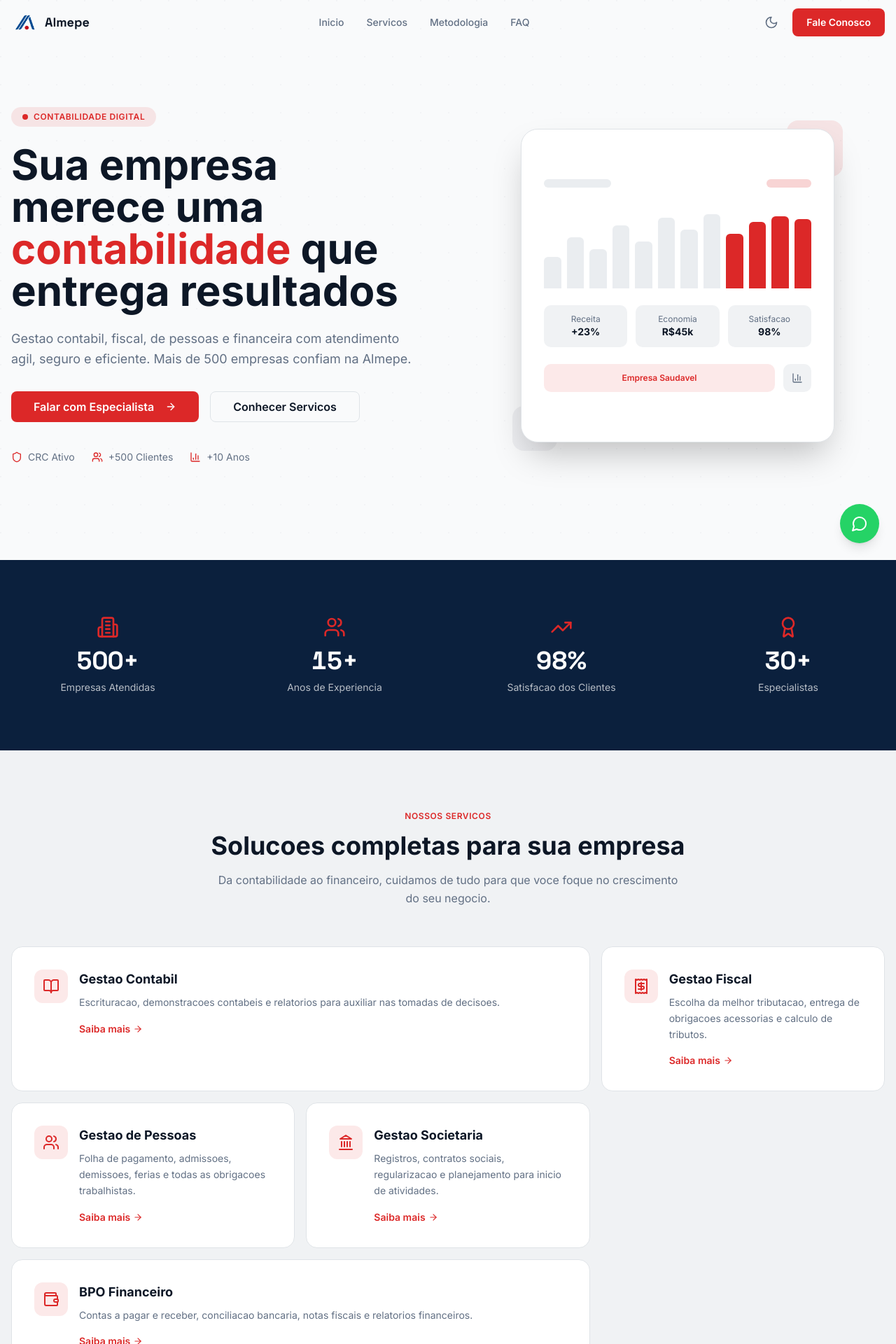
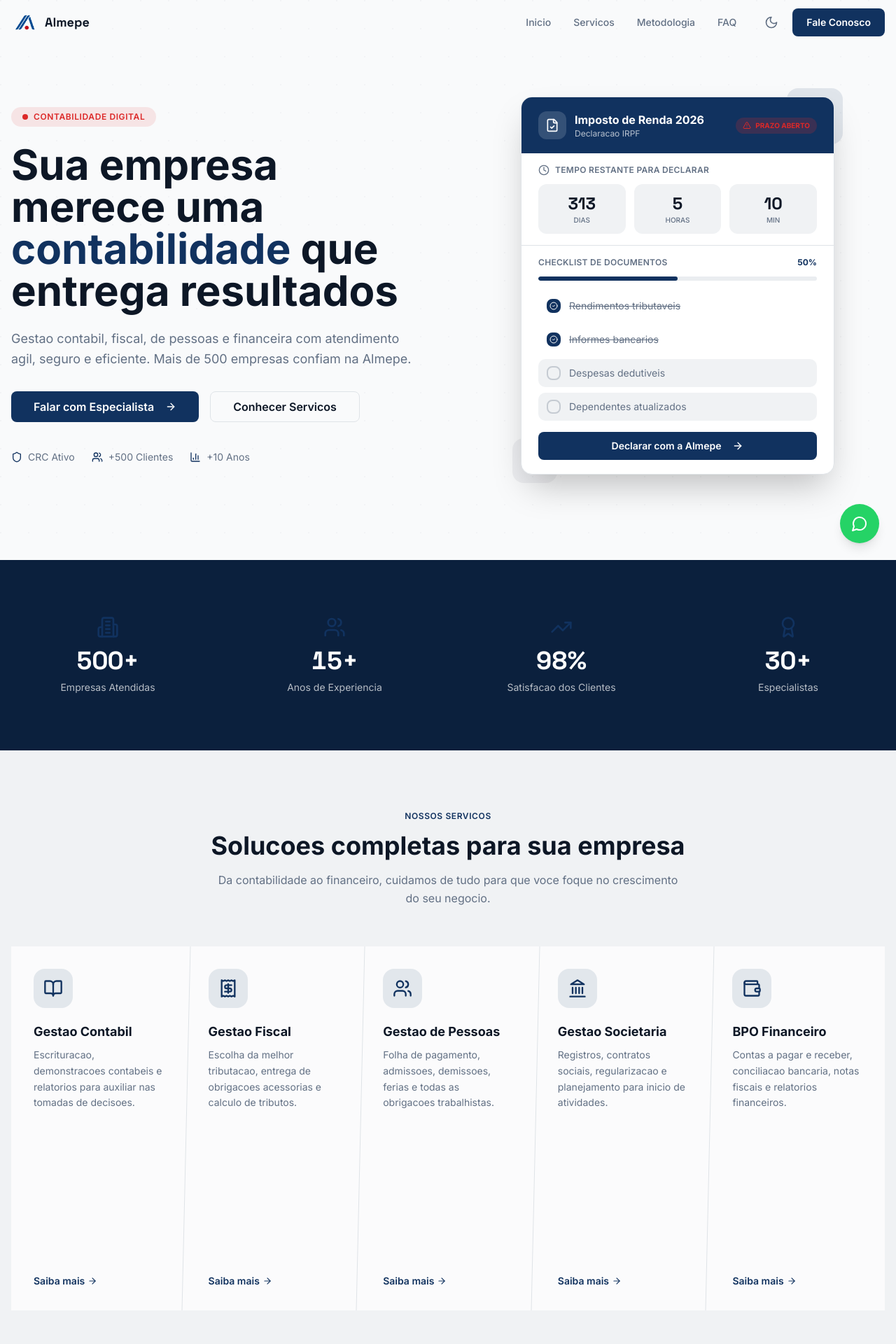
Before and after one commit to Boloeu/Almepe---LP, a Next.js app: page / in a window 1280 px wide. Shown: the top 1920 px of the page at 70% size. Built offline with nearby package versions, Linux system fonts and the light colour scheme.

Commit message:
fix: update CTA colors and component styles
Change accent color to navy for major CTAs and update global styles.
Adjust Header, HeroSection, ServicesSection, and DiagnosticQuiz.

```diff
--- a/app/globals.css
+++ b/app/globals.css
@@ -24,8 +24,10 @@
     --secondary-foreground: 215 50% 10%;
     --muted: 210 15% 93%;
     --muted-foreground: 215 15% 45%;
-    --accent: 0 72% 51%;
+    --accent: 215 70% 22%;
     --accent-foreground: 0 0% 100%;
+    --highlight: 0 72% 51%;
+    --highlight-foreground: 0 0% 100%;
     --destructive: 0 84.2% 60.2%;
     --destructive-foreground: 0 0% 98%;
     --border: 210 15% 89%;
@@ -46,8 +48,10 @@
     --secondary-foreground: 210 20% 95%;
     --muted: 220 20% 14%;
     --muted-foreground: 215 15% 55%;
-    --accent: 0 72% 55%;
+    --accent: 215 60% 45%;
     --accent-foreground: 0 0% 100%;
+    --highlight: 0 72% 55%;
+    --highlight-foreground: 0 0% 100%;
     --destructive: 0 62.8% 30.6%;
     --destructive-foreground: 0 0% 98%;
     --border: 220 15% 18%;
--- a/components/Header.tsx
+++ b/components/Header.tsx
@@ -35,9 +35,9 @@ export default function Header() {
           : "bg-transparent"
       }`}
     >
-      <div className="mx-auto max-w-7xl px-4 py-3 flex items-center justify-between">
-        {/* Logo */}
-        <Link href="/" className="flex items-center gap-2">
+      <div className="mx-auto max-w-7xl px-4 py-3 flex items-center gap-8">
+        {/* Logo -- flush left */}
+        <Link href="/" className="flex items-center gap-2 mr-auto">
           <Image
             src="/images/almepe-colorido-icone.png"
             alt="Almepe Logo"
@@ -71,23 +71,30 @@ export default function Header() {
               className="rounded-lg p-2 text-muted-foreground hover:text-foreground hover:bg-secondary transition-colors"
               aria-label="Alternar tema"
             >
-              {theme === "dark" ? <Sun className="h-5 w-5" /> : <Moon className="h-5 w-5" />}
+              {theme === "dark" ? (
+                <Sun className="h-5 w-5" />
+              ) : (
+                <Moon className="h-5 w-5" />
+              )}
             </button>
           )}
 
           <Link href="/redirect-fale-conosco" className="hidden md:block">
-            <Button className="bg-accent text-accent-foreground hover:bg-almepe-red-dark font-semibold px-5">
+            <Button className="bg-accent text-accent-foreground hover:bg-accent/90 font-semibold px-5">
               Fale Conosco
             </Button>
           </Link>
 
-          {/* Mobile toggle */}
           <button
             onClick={() => setMobileOpen(!mobileOpen)}
             className="md:hidden rounded-lg p-2 text-muted-foreground hover:text-foreground hover:bg-secondary transition-colors"
             aria-label="Menu"
           >
-            {mobileOpen ? <X className="h-5 w-5" /> : <Menu className="h-5 w-5" />}
+            {mobileOpen ? (
+              <X className="h-5 w-5" />
+            ) : (
+              <Menu className="h-5 w-5" />
+            )}
           </button>
         </div>
       </div>
@@ -111,7 +118,7 @@ export default function Header() {
               onClick={() => setMobileOpen(false)}
               className="mt-2"
             >
-              <Button className="w-full bg-accent text-accent-foreground hover:bg-almepe-red-dark font-semibold">
+              <Button className="w-full bg-accent text-accent-foreground hover:bg-accent/90 font-semibold">
                 Fale Conosco
               </Button>
             </Link>
--- a/components/HeroSection.tsx
+++ b/components/HeroSection.tsx
@@ -1,12 +1,62 @@
 "use client"
 
+import { useState, useEffect } from "react"
 import { useInView } from "@/hooks/use-in-view"
 import Link from "next/link"
 import { Button } from "@/components/ui/button"
-import { ArrowRight, BarChart3, Shield, Users } from "lucide-react"
+import {
+  ArrowRight,
+  Shield,
+  Users,
+  BarChart3,
+  FileCheck,
+  Clock,
+  AlertTriangle,
+  CheckCircle2,
+} from "lucide-react"
+
+const checklistItems = [
+  { label: "Rendimentos tributaveis", done: true },
+  { label: "Informes bancarios", done: true },
+  { label: "Despesas dedutiveis", done: false },
+  { label: "Dependentes atualizados", done: false },
+]
 
 export default function HeroSection() {
   const { ref, isInView } = useInView(0.15)
+  const [checkedItems, setCheckedItems] = useState<boolean[]>(
+    checklistItems.map((item) => item.done)
+  )
+  const [countdown, setCountdown] = useState({ days: 0, hours: 0, mins: 0 })
+
+  // Countdown to May 30, 2026 deadline
+  useEffect(() => {
+    function calcRemaining() {
+      const deadline = new Date("2026-05-30T23:59:59-03:00").getTime()
+      const now = Date.now()
+      const diff = Math.max(0, deadline - now)
+      return {
+        days: Math.floor(diff / (1000 * 60 * 60 * 24)),
+        hours: Math.floor((diff / (1000 * 60 * 60)) % 24),
+        mins: Math.floor((diff / (1000 * 60)) % 60),
+      }
+    }
+    setCountdown(calcRemaining())
+    const id = setInterval(() => setCountdown(calcRemaining()), 60000)
+    return () => clearInterval(id)
+  }, [])
+
+  const toggleItem = (i: number) => {
+    setCheckedItems((prev) => {
+      const next = [...prev]
+      next[i] = !next[i]
+      return next
+    })
+  }
+
+  const progress = Math.round(
+    (checkedItems.filter(Boolean).length / checkedItems.length) * 100
+  )
 
   return (
     <section
@@ -14,12 +64,15 @@ export default function HeroSection() {
       ref={ref}
       className="relative min-h-screen flex items-center pt-20 pb-16 overflow-hidden"
     >
-      {/* Subtle background pattern */}
+      {/* Subtle dot grid */}
       <div className="absolute inset-0 bg-background">
-        <div className="absolute inset-0 opacity-[0.03] dark:opacity-[0.05]" style={{
+        <div
+          className="absolute inset-0 opacity-[0.03] dark:opacity-[0.05]"
+          style={{
             backgroundImage: `radial-gradient(circle at 1px 1px, hsl(var(--foreground)) 1px, transparent 0)`,
-          backgroundSize: '40px 40px',
-        }} />
+            backgroundSize: "40px 40px",
+          }}
+        />
       </div>
 
       <div className="relative mx-auto max-w-7xl px-4 w-full">
@@ -30,17 +83,17 @@ export default function HeroSection() {
               isInView ? "animate-fade-in-up" : "opacity-0"
             }`}
           >
-            <div className="inline-flex items-center gap-2 rounded-full bg-accent/10 px-4 py-1.5 mb-6">
-              <span className="h-2 w-2 rounded-full bg-accent" />
-              <span className="text-xs font-semibold text-accent uppercase tracking-wider">
+            <div className="inline-flex items-center gap-2 rounded-full bg-highlight/10 px-4 py-1.5 mb-6">
+              <span className="h-2 w-2 rounded-full bg-highlight" />
+              <span className="text-xs font-semibold text-highlight uppercase tracking-wider">
                 Contabilidade Digital
               </span>
             </div>
 
             <h1 className="text-4xl sm:text-5xl lg:text-6xl font-bold leading-tight text-balance text-foreground">
               Sua empresa merece uma{" "}
-              <span className="text-accent">contabilidade</span>{" "}
-              que entrega resultados
+              <span className="text-accent">contabilidade</span> que entrega
+              resultados
             </h1>
 
             <p className="mt-6 text-lg text-muted-foreground leading-relaxed max-w-xl mx-auto lg:mx-0">
@@ -52,7 +105,7 @@ export default function HeroSection() {
               <Link href="/redirect-fale-conosco">
                 <Button
                   size="lg"
-                  className="bg-accent text-accent-foreground hover:bg-almepe-red-dark font-semibold px-8 text-base"
+                  className="bg-accent text-accent-foreground hover:bg-accent/90 font-semibold px-8 text-base"
                 >
                   Falar com Especialista
                   <ArrowRight className="ml-2 h-4 w-4" />
@@ -86,69 +139,131 @@ export default function HeroSection() {
             </div>
           </div>
 
-          {/* Right: 3D Placeholder / Visual element */}
+          {/* Right: IR 2026 interactive card */}
           <div
             className={`flex-1 w-full max-w-lg lg:max-w-none transition-all duration-700 delay-200 ${
               isInView ? "animate-fade-in-up" : "opacity-0"
             }`}
           >
-            <div className="relative aspect-square max-w-md mx-auto">
-              {/* Abstract visual representation */}
-              <div className="absolute inset-0 rounded-3xl bg-card border border-border shadow-2xl overflow-hidden">
-                <div className="absolute inset-0 flex flex-col items-center justify-center p-8 gap-6">
-                  {/* Dashboard mock */}
-                  <div className="w-full space-y-4">
-                    <div className="flex items-center justify-between">
-                      <div className="h-3 w-24 rounded-full bg-muted" />
-                      <div className="h-3 w-16 rounded-full bg-accent/20" />
+            <div className="relative max-w-md mx-auto">
+              <div className="rounded-2xl bg-card border border-border shadow-2xl overflow-hidden">
+                {/* Card header */}
+                <div className="bg-accent px-6 py-5 flex items-center justify-between">
+                  <div className="flex items-center gap-3">
+                    <div className="flex items-center justify-center h-10 w-10 rounded-xl bg-accent-foreground/15">
+                      <FileCheck className="h-5 w-5 text-accent-foreground" />
+                    </div>
+                    <div>
+                      <h3 className="text-base font-bold text-accent-foreground">
+                        Imposto de Renda 2026
+                      </h3>
+                      <p className="text-xs text-accent-foreground/70">
+                        Declaracao IRPF
+                      </p>
+                    </div>
+                  </div>
+                  <div className="flex items-center gap-1.5 rounded-full bg-highlight/20 px-2.5 py-1">
+                    <AlertTriangle className="h-3 w-3 text-highlight" />
+                    <span className="text-[10px] font-bold text-highlight uppercase">
+                      Prazo aberto
+                    </span>
+                  </div>
                 </div>
 
-                    {/* Chart bars */}
-                    <div className="flex items-end gap-2 h-32 pt-4">
-                      {[40, 65, 50, 80, 60, 90, 75, 95, 70, 85, 92, 88].map((h, i) => (
+                {/* Countdown */}
+                <div className="px-6 py-4 border-b border-border">
+                  <div className="flex items-center gap-2 mb-3">
+                    <Clock className="h-4 w-4 text-muted-foreground" />
+                    <span className="text-xs font-semibold text-muted-foreground uppercase tracking-wide">
+                      Tempo restante para declarar
+                    </span>
+                  </div>
+                  <div className="flex gap-3">
+                    {[
+                      { value: countdown.days, label: "dias" },
+                      { value: countdown.hours, label: "horas" },
+                      { value: countdown.mins, label: "min" },
+                    ].map((unit) => (
                       <div
-                          key={i}
-                          className="flex-1 rounded-t-sm transition-all duration-500"
-                          style={{
-                            height: `${h}%`,
-                            backgroundColor: i >= 8 ? 'hsl(var(--accent))' : 'hsl(var(--muted))',
-                            transitionDelay: `${i * 50}ms`,
-                          }}
-                        />
-                      ))}
-                    </div>
-
-                    {/* Stats row */}
-                    <div className="grid grid-cols-3 gap-3 pt-2">
-                      {[
-                        { label: "Receita", value: "+23%" },
-                        { label: "Economia", value: "R$45k" },
-                        { label: "Satisfacao", value: "98%" },
-                      ].map((stat) => (
-                        <div
-                          key={stat.label}
-                          className="rounded-lg bg-secondary p-3 text-center"
+                        key={unit.label}
+                        className="flex-1 rounded-xl bg-secondary text-center py-3"
                       >
-                          <p className="text-xs text-muted-foreground">{stat.label}</p>
-                          <p className="text-sm font-bold text-foreground">{stat.value}</p>
+                        <p className="text-2xl font-bold font-mono text-foreground">
+                          {unit.value}
+                        </p>
+                        <p className="text-[10px] font-medium text-muted-foreground uppercase">
+                          {unit.label}
+                        </p>
                       </div>
                     ))}
                   </div>
+                </div>
 
-                    {/* Bottom row */}
-                    <div className="flex items-center gap-3 pt-2">
-                      <div className="h-10 flex-1 rounded-lg bg-accent/10 flex items-center justify-center">
-                        <span className="text-xs font-semibold text-accent">Empresa Saudavel</span>
+                {/* Checklist */}
+                <div className="px-6 py-4">
+                  <div className="flex items-center justify-between mb-3">
+                    <span className="text-xs font-semibold text-muted-foreground uppercase tracking-wide">
+                      Checklist de documentos
+                    </span>
+                    <span className="text-xs font-bold text-accent">
+                      {progress}%
+                    </span>
                   </div>
-                      <div className="h-10 w-10 rounded-lg bg-secondary flex items-center justify-center">
-                        <BarChart3 className="h-4 w-4 text-muted-foreground" />
+                  <div className="h-1.5 rounded-full bg-muted overflow-hidden mb-4">
+                    <div
+                      className="h-full rounded-full bg-accent transition-all duration-500"
+                      style={{ width: `${progress}%` }}
+                    />
                   </div>
-                    </div>
-                  </div>
+
+                  <div className="flex flex-col gap-2">
+                    {checklistItems.map((item, i) => (
+                      <button
+                        key={item.label}
+                        onClick={() => toggleItem(i)}
+                        className={`flex items-center gap-3 rounded-lg px-3 py-2.5 text-left text-sm transition-colors ${
+                          checkedItems[i]
+                            ? "bg-accent/8 text-foreground"
+                            : "bg-secondary text-muted-foreground hover:bg-secondary/80"
+                        }`}
+                      >
+                        <span
+                          className={`flex-shrink-0 flex items-center justify-center h-5 w-5 rounded-md border-2 transition-colors ${
+                            checkedItems[i]
+                              ? "border-accent bg-accent"
+                              : "border-muted-foreground/30"
+                          }`}
+                        >
+                          {checkedItems[i] && (
+                            <CheckCircle2 className="h-3 w-3 text-accent-foreground" />
+                          )}
+                        </span>
+                        <span
+                          className={
+                            checkedItems[i]
+                              ? "line-through text-muted-foreground"
+                              : ""
+                          }
+                        >
+                          {item.label}
+                        </span>
+                      </button>
+                    ))}
                   </div>
                 </div>
 
-              {/* Decorative corner accent */}
+                {/* CTA */}
+                <div className="px-6 pb-5">
+                  <Link href="/redirect-hero-contabilidade">
+                    <Button className="w-full bg-accent text-accent-foreground hover:bg-accent/90 font-semibold">
+                      Declarar com a Almepe
+                      <ArrowRight className="ml-2 h-4 w-4" />
+                    </Button>
+                  </Link>
+                </div>
+              </div>
+
+              {/* Decorative corners */}
               <div className="absolute -top-3 -right-3 h-20 w-20 rounded-2xl bg-accent/10 -z-10" />
               <div className="absolute -bottom-3 -left-3 h-16 w-16 rounded-2xl bg-primary/5 -z-10" />
             </div>
--- a/components/ServicesSection.tsx
+++ b/components/ServicesSection.tsx
@@ -19,7 +19,6 @@ const services = [
     description:
       "Escrituracao, demonstracoes contabeis e relatorios para auxiliar nas tomadas de decisoes.",
     link: "/redirect-servico-contabil",
-    span: "col-span-1 md:col-span-2",
   },
   {
     icon: Receipt,
@@ -27,7 +26,6 @@ const services = [
     description:
       "Escolha da melhor tributacao, entrega de obrigacoes acessorias e calculo de tributos.",
     link: "/redirect-servico-fiscal",
-    span: "col-span-1",
   },
   {
     icon: Users,
@@ -35,7 +33,6 @@ const services = [
     description:
       "Folha de pagamento, admissoes, demissoes, ferias e todas as obrigacoes trabalhistas.",
     link: "/redirect-servico-pessoal",
-    span: "col-span-1",
   },
   {
     icon: Landmark,
@@ -43,7 +40,6 @@ const services = [
     description:
       "Registros, contratos sociais, regularizacao e planejamento para inicio de atividades.",
     link: "/redirect-servico-societario",
-    span: "col-span-1",
   },
   {
     icon: Wallet,
@@ -51,16 +47,16 @@ const services = [
     description:
       "Contas a pagar e receber, conciliacao bancaria, notas fiscais e relatorios financeiros.",
     link: "/redirect-servico-bpo",
-    span: "col-span-1 md:col-span-2",
   },
 ]
 
 export default function ServicesSection() {
-  const { ref, isInView } = useInView(0.1)
+  const { ref, isInView } = useInView(0.05)
 
   return (
     <section id="servicos" ref={ref} className="py-20 bg-secondary">
       <div className="mx-auto max-w-7xl px-4">
+        {/* Section header */}
         <div className="text-center mb-14">
           <span className="text-xs font-semibold text-accent uppercase tracking-wider">
             Nossos Servicos
@@ -74,43 +70,79 @@ export default function ServicesSection() {
           </p>
         </div>
 
-        {/* Bento Grid */}
-        <div className="grid grid-cols-1 md:grid-cols-3 gap-4">
+        {/* Horizontal row of cards with diagonal dividers */}
+        <div className="relative flex flex-col lg:flex-row lg:min-h-[65vh]">
           {services.map((service, i) => (
             <div
               key={service.title}
-              className={`${service.span} group relative rounded-2xl bg-card border border-border p-6 md:p-8 hover:border-accent/50 hover:shadow-lg transition-all duration-300 ${
+              className={`relative flex-1 transition-all duration-500 ${
                 isInView ? "animate-fade-in-up" : "opacity-0"
               }`}
-              style={{ animationDelay: `${i * 100}ms` }}
+              style={{ animationDelay: `${i * 80}ms` }}
             >
-              <div className="flex items-start gap-4">
-                <div className="flex-shrink-0 flex items-center justify-center h-12 w-12 rounded-xl bg-accent/10 text-accent group-hover:bg-accent group-hover:text-accent-foreground transition-colors duration-300">
-                  <service.icon className="h-6 w-6" />
+              {/* Diagonal divider -- between cards on large screens */}
+              {i > 0 && (
+                <div className="hidden lg:block absolute left-0 top-0 bottom-0 w-px z-10">
+                  <svg
+                    className="absolute -left-3 top-0 h-full w-6"
+                    viewBox="0 0 24 100"
+                    preserveAspectRatio="none"
+                    xmlns="http://www.w3.org/2000/svg"
+                  >
+                    <line
+                      x1="18"
+                      y1="0"
+                      x2="6"
+                      y2="100"
+                      stroke="hsl(var(--border))"
+                      strokeWidth="1"
+                      vectorEffect="non-scaling-stroke"
+                    />
+                  </svg>
                 </div>
-                <div className="flex-1 min-w-0">
-                  <h3 className="text-lg font-bold text-foreground">
+              )}
+
+              {/* Horizontal divider on mobile */}
+              {i > 0 && (
+                <div className="lg:hidden h-px bg-border my-1" />
+              )}
+
+              {/* Card content with backdrop-blur */}
+              <div className="group relative h-full flex flex-col justify-between p-6 lg:p-8 rounded-2xl lg:rounded-none overflow-hidden">
+                {/* Blur layer */}
+                <div className="absolute inset-0 bg-card/70 backdrop-blur-xl -z-[1]" />
+
+                <div>
+                  <div className="flex items-center justify-center h-14 w-14 rounded-2xl bg-accent/10 text-accent group-hover:bg-accent group-hover:text-accent-foreground transition-colors duration-300 mb-5">
+                    <service.icon className="h-7 w-7" />
+                  </div>
+
+                  <h3 className="text-lg font-bold text-foreground mb-2">
                     {service.title}
                   </h3>
-                  <p className="mt-2 text-sm text-muted-foreground leading-relaxed">
+                  <p className="text-sm text-muted-foreground leading-relaxed">
                     {service.description}
                   </p>
-                  <Link href={service.link} className="inline-flex items-center gap-1 mt-4 text-sm font-semibold text-accent hover:underline">
-                    Saiba mais
-                    <ArrowRight className="h-3.5 w-3.5" />
-                  </Link>
                 </div>
+
+                <Link
+                  href={service.link}
+                  className="inline-flex items-center gap-1 mt-6 text-sm font-semibold text-accent hover:underline"
+                >
+                  Saiba mais
+                  <ArrowRight className="h-3.5 w-3.5" />
+                </Link>
               </div>
             </div>
           ))}
         </div>
 
         {/* CTA */}
-        <div className="mt-12 text-center">
+        <div className="mt-14 text-center">
           <Link href="/redirect-fale-conosco">
             <Button
               size="lg"
-              className="bg-accent text-accent-foreground hover:bg-almepe-red-dark font-semibold px-8"
+              className="bg-accent text-accent-foreground hover:bg-accent/90 font-semibold px-8"
             >
               Solicitar Proposta
               <ArrowRight className="ml-2 h-4 w-4" />
--- a/tailwind.config.ts
+++ b/tailwind.config.ts
@@ -40,6 +40,10 @@ const config: Config = {
         accent: {
           DEFAULT: 'hsl(var(--accent))',
           foreground: 'hsl(var(--accent-foreground))',
+        },
+        highlight: {
+          DEFAULT: 'hsl(var(--highlight))',
+          foreground: 'hsl(var(--highlight-foreground))',
         },
         destructive: {
           DEFAULT: 'hsl(var(--destructive))',
```
Lines whose indentation alone changed are shown as unchanged.
